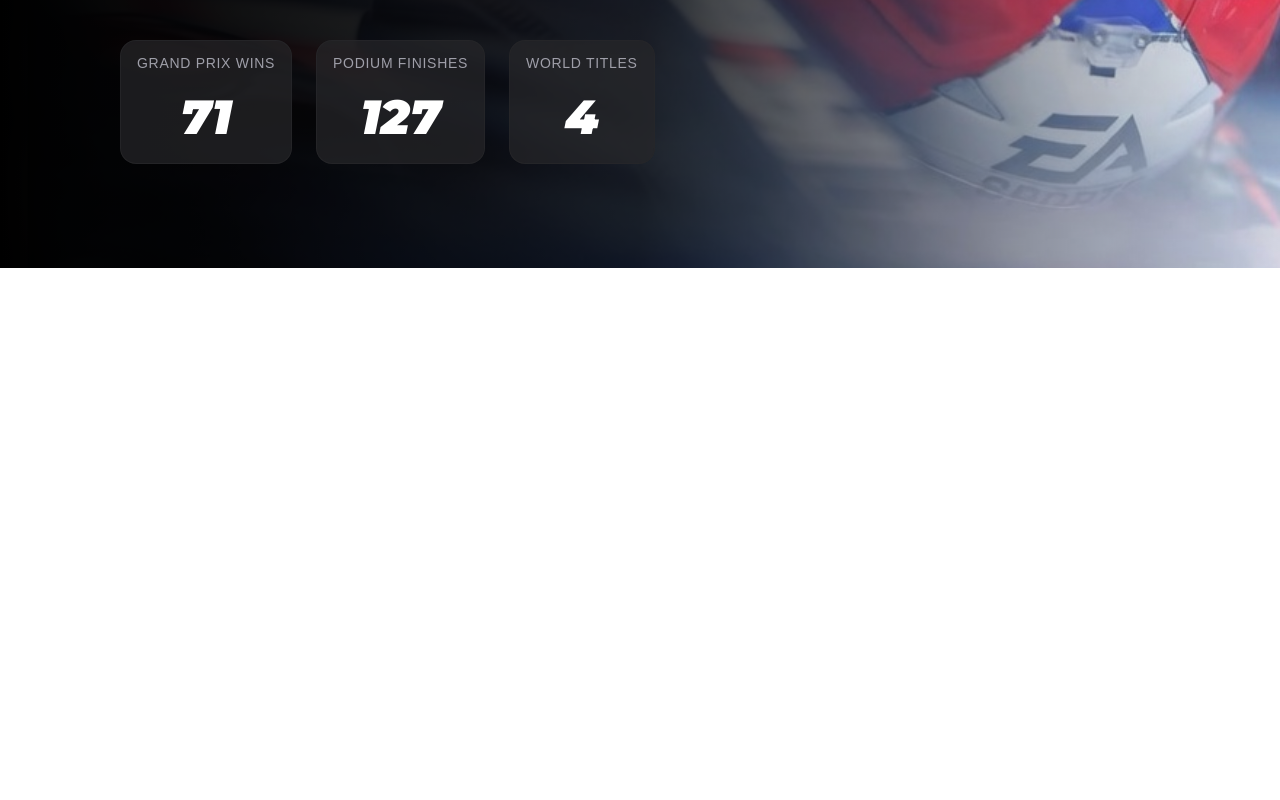
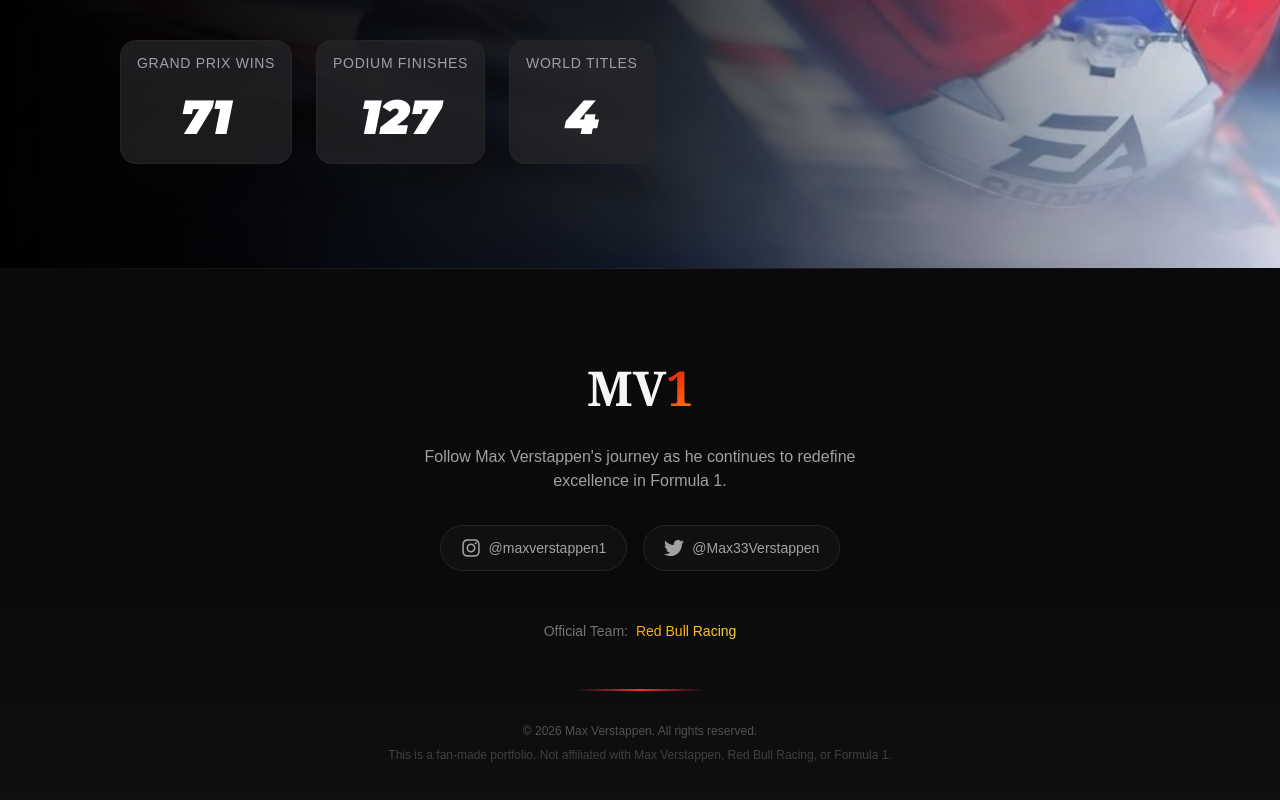
Before and after one commit to sohammk08/me-mverstappen, a React (Vite) app: page / in a window 1280 px wide. Shown: the part 532-1332 px from the top of the page. Before the commit the page ends 800 px from the top, so only its background shows below. Built offline with nearby package versions, Linux system fonts and the light colour scheme.

Commit message:
component: Footer
Created the Footer section and made minor styling changes in Nav

```diff
--- a/src/App.jsx
+++ b/src/App.jsx
@@ -1,3 +1,4 @@
+import Footer from "./components/Footer";
 import Hero from "./components/Hero";
 import Nav from "./components/Nav";
 
@@ -6,6 +7,7 @@
     <div className="bg-[#000]">
       <Nav />
       <Hero />
+      <Footer />
     </div>
   );
 }
--- a/src/components/Footer.jsx
+++ b/src/components/Footer.jsx
@@ -1,7 +1,123 @@
-import React from "react";
+import { motion } from "framer-motion";
+import { FaInstagram, FaTwitter } from "react-icons/fa";
 
-function Footer() {
-  return <div>Footer</div>;
-}
+const socialLinks = [
+  {
+    name: "Instagram",
+    icon: FaInstagram,
+    url: "https://instagram.com/maxverstappen1",
+    handle: "@maxverstappen1",
+  },
+  {
+    name: "X / Twitter",
+    icon: FaTwitter,
+    url: "https://twitter.com/Max33Verstappen",
+    handle: "@Max33Verstappen",
+  },
+];
+
+const Footer = () => {
+  const fadeIn = {
+    hidden: { opacity: 0, y: 20 },
+    visible: { opacity: 1, y: 0, transition: { duration: 0.6 } },
+  };
+
+  return (
+    <footer
+      id="contact"
+      className="relative py-16 md:py-24 overflow-hidden bg-neutral-950"
+    >
+      <div className="absolute inset-0 bg-linear-to-t from-neutral-900/50 via-neutral-950 to-neutral-950 pointer-events-none" />
+      <div className="absolute bottom-0 left-1/2 -translate-x-1/2 w-full h-1/2 bg-gradient-radial from-orange-500/10 via-transparent to-transparent pointer-events-none" />
+      <div className="absolute top-0 left-0 right-0 h-px bg-linear-to-r from-transparent via-neutral-800 to-transparent" />
+
+      <div className="relative z-10 container mx-auto px-6 lg:px-12">
+        <div className="max-w-4xl mx-auto text-center">
+          <motion.div
+            variants={fadeIn}
+            initial="hidden"
+            whileInView="visible"
+            viewport={{ once: true }}
+            className="mb-8"
+          >
+            <span className="text-4xl md:text-5xl font-serif font-bold text-neutral-100">
+              MV<span className="text-gradient-ember">1</span>
+            </span>
+          </motion.div>
+
+          <motion.p
+            variants={fadeIn}
+            initial="hidden"
+            whileInView="visible"
+            viewport={{ once: true }}
+            transition={{ delay: 0.1 }}
+            className="text-neutral-400 mb-8 max-w-md mx-auto"
+          >
+            Follow Max Verstappen's journey as he continues to redefine
+            excellence in Formula 1.
+          </motion.p>
+
+          <motion.div
+            variants={fadeIn}
+            initial="hidden"
+            whileInView="visible"
+            viewport={{ once: true }}
+            transition={{ delay: 0.2 }}
+            className="flex justify-center gap-4 mb-12"
+          >
+            {socialLinks.map((social) => (
+              <a
+                key={social.name}
+                href={social.url}
+                target="_blank"
+                rel="noopener noreferrer"
+                className="group flex items-center gap-2 px-5 py-3 rounded-full bg-neutral-900/50 border border-neutral-800 hover:border-orange-500/50 hover:bg-neutral-900 transition-all"
+              >
+                <social.icon className="w-5 h-5 text-neutral-400 group-hover:text-orange-400 transition-colors" />
+                <span className="text-sm text-neutral-400 group-hover:text-neutral-200 transition-colors hidden sm:inline">
+                  {social.handle}
+                </span>
+              </a>
+            ))}
+          </motion.div>
+
+          <motion.a
+            href="https://www.redbullracing.com"
+            target="_blank"
+            rel="noopener noreferrer"
+            variants={fadeIn}
+            initial="hidden"
+            whileInView="visible"
+            viewport={{ once: true }}
+            transition={{ delay: 0.3 }}
+            className="inline-flex items-center gap-2 text-sm text-neutral-500 transition-colors mb-12"
+          >
+            Official Team:{" "}
+            <span className="font-medium text-gradient-gold">
+              Red Bull Racing
+            </span>
+          </motion.a>
+
+          <div className="w-32 h-0.5 mx-auto mb-8 bg-linear-to-r from-transparent via-red-500 to-transparent" />
+
+          <motion.div
+            variants={fadeIn}
+            initial="hidden"
+            whileInView="visible"
+            viewport={{ once: true }}
+            transition={{ delay: 0.4 }}
+            className="text-xs text-neutral-600"
+          >
+            <p className="mb-2">© 2026 Max Verstappen. All rights reserved.</p>
+            <p className="text-neutral-700">
+              This is a fan-made portfolio. Not affiliated with Max Verstappen,
+              Red Bull Racing, or Formula 1.
+            </p>
+          </motion.div>
+        </div>
+      </div>
+    </footer>
+  );
+};
 
 export default Footer;
--- a/src/components/Nav.jsx
+++ b/src/components/Nav.jsx
@@ -16,7 +16,7 @@
 
   useEffect(() => {
     const onScroll = () => {
-      setScrolled(window.scrollY > 60); // slightly higher threshold
+      setScrolled(window.scrollY > 60);
     };
     onScroll();
     window.addEventListener("scroll", onScroll, { passive: true });
@@ -35,7 +35,7 @@
         transition={{ duration: 0.8, ease: "easeOut" }}
         className={`fixed inset-x-0 top-0 z-100 transition-all duration-500 ${
           scrolled
-            ? "bg-background/85 backdrop-blur-xl border-b border-border/50 shadow-xl"
+            ? "bg-background/85 backdrop-blur-xl border-b border-zinc-500/50 shadow-xl"
             : "bg-transparent border-b border-transparent"
         }`}
       >
@@ -47,13 +47,13 @@
               className="flex items-center gap-2.5 sm:gap-3 group focus:outline-none focus:ring-2 focus:ring-primary/50 rounded-md"
             >
               <span className="text-2xl sm:text-3xl font-serif font-extrabold text-white/80 tracking-tight">
-                MV<span className="text-red-500/80">1</span>
+                MV<span className="text-gradient-ember">1</span>
               </span>
               <div className="absolute -bottom-1 left-0 h-0.5 w-0 bg-primary group-hover:w-full transition-all duration-300" />
             </a>
 
             {/* Desktop menu */}
-            <div className="hidden md:flex items-center gap-1.5 lg:gap-2">
+            <div className="hidden md:flex items-center gap-1.5 lg:gap-6">
               {navItems.map((item, i) => (
                 <motion.a
                   key={item.label}
@@ -61,7 +61,7 @@
                   initial={{ opacity: 0, y: -12 }}
                   animate={{ opacity: 1, y: 0 }}
                   transition={{ delay: i * 0.08 + 0.3, duration: 0.4 }}
-                  className="relative px-3 lg:px-4 py-2 text-sm lg:text-base font-medium text-white/80 hover:text-foreground transition-colors rounded-md hover:bg-accent/10 focus:outline-none focus:ring-2 focus:ring-primary/40"
+                  className="relative px-3 lg:px-4 py-2 text-xl  font-dms font-semibold text-white/80 hover:text-foreground transition-colors rounded-md hover:bg-accent/10 focus:outline-none focus:ring-2 focus:ring-primary/40"
                   onClick={closeMobile}
                 >
                   {item.label}
```
